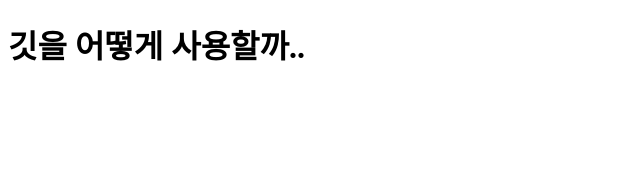
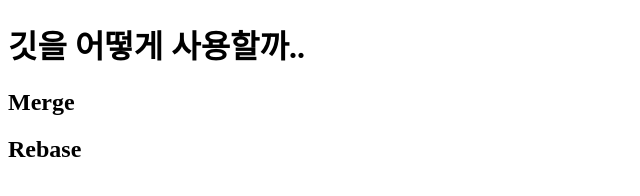
Before and after one commit to heejae0811/git-usage, a plain HTML site: page index.html in a window 1280 px wide. Shown: the whole page, without its empty margins (0-640 px from the left). Drawn offline with Linux system fonts and the light colour scheme.

Commit message:
Modify text

```diff
--- a/index.html
+++ b/index.html
@@ -9,5 +9,13 @@
 </head>
 <body>
     <h1>깃을 어떻게 사용할까..</h1>
+
+    <section>
+        <h2>Merge</h2>
+    </section>
+
+    <section>
+        <h2>Rebase</h2>
+    </section>
 </body>
 </html>
```
